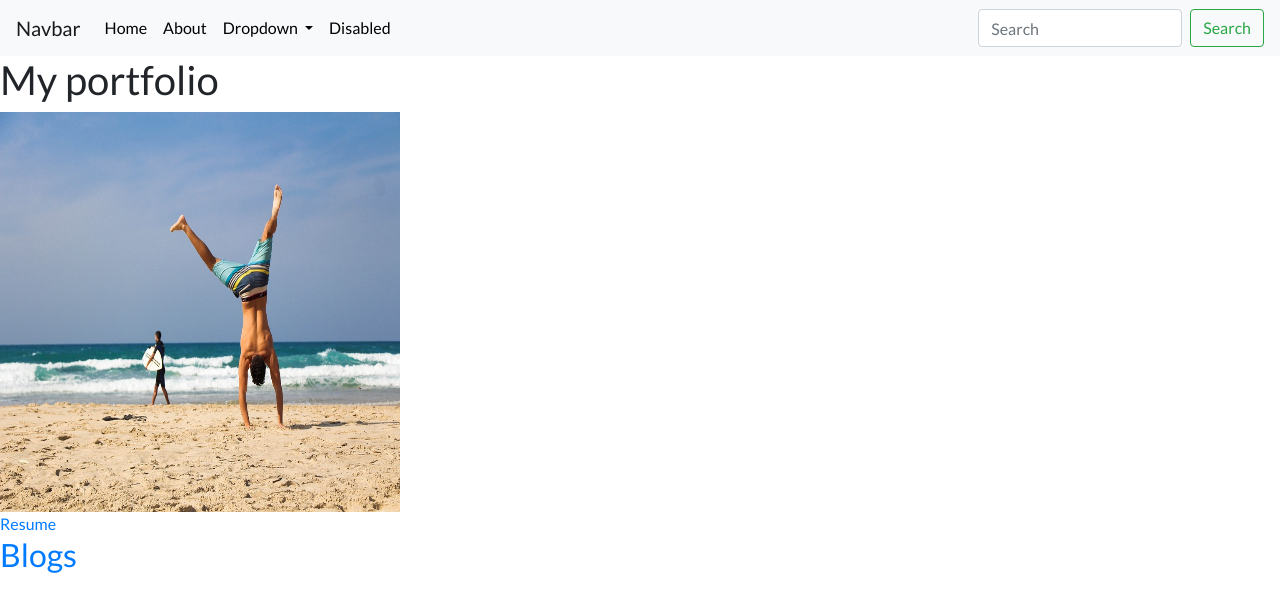
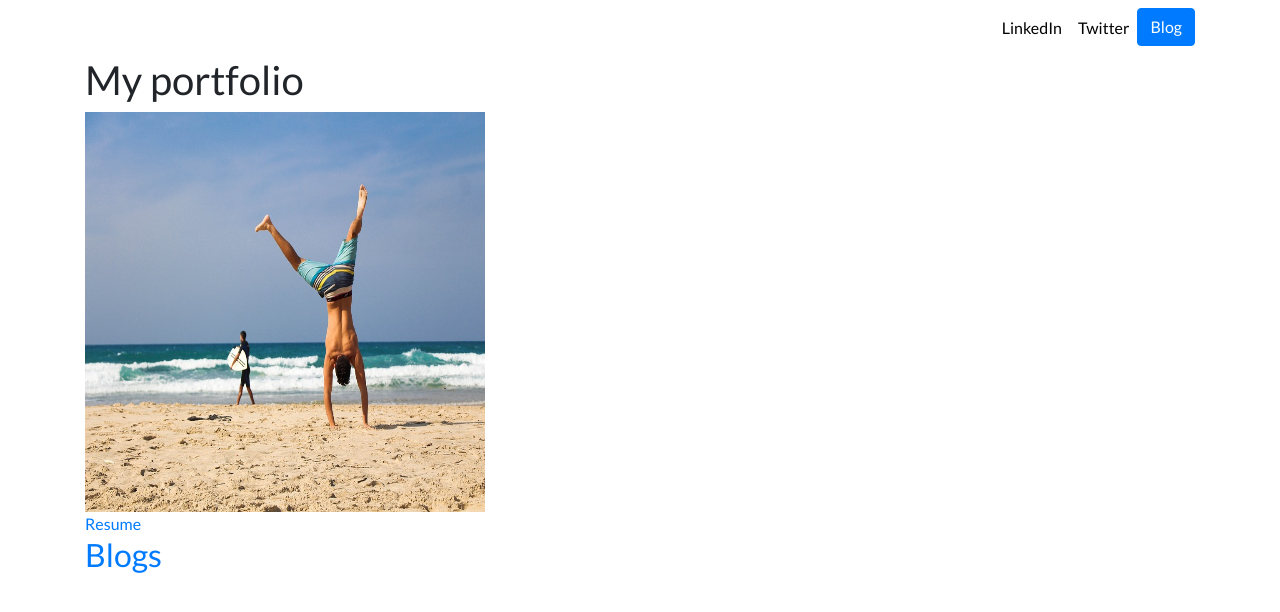
Before and after one commit to kmard/portfolio, a Django app: page / in a window 1280 px wide. Shown: the top 612 px of the page. Run offline with Django 3.2, Linux system fonts and the light colour scheme; data that the repository does not hold is empty.

Commit message:
upload navigate bar

```diff
--- a/src/portfolio/templates/portfolio/base.html
+++ b/src/portfolio/templates/portfolio/base.html
@@ -17,46 +17,38 @@
 <!--    <title>Portfolio</title>-->
   </head>
   <body>
-  <nav class="navbar navbar-expand-lg navbar-light bg-light">
-      <a class="navbar-brand" href="#">Navbar</a>
-      <button class="navbar-toggler" type="button" data-toggle="collapse" data-target="#navbarSupportedContent"
-              aria-controls="navbarSupportedContent" aria-expanded="false" aria-label="Toggle navigation">
+  <nav id="topNav" class="navbar navbar-expand-md navbar-light">
+      <div class="container">
+          <a class="navbar-brand" href="{% url 'home' %}">
+<!--              <img src="{% static " portfolio/Logo.png" %}" width="30" height="30" class="d-inline-block align-top"-->
+<!--              alt="Nick's Logo">-->
+<!--              <span>Nick Walter</span>-->
+          </a>
+          <button class="navbar-toggler" type="button" data-toggle="collapse" data-target="#navbarNav"
+                  aria-controls="navbarNav" aria-expanded="false" aria-label="Toggle navigation">
               <span class="navbar-toggler-icon"></span>
           </button>
-
-      <div class="collapse navbar-collapse" id="navbarSupportedContent">
-          <ul class="navbar-nav mr-auto">
-              <li class="nav-item active">
-                  <a class="nav-link" href="#">Home <span class="sr-only">(current)</span></a>
+          <div class="collapse navbar-collapse text-center" id="navbarNav">
+              <ul class="navbar-nav ml-auto">
+<!--                  <li class="nav-item">-->
+<!--                      <a class="nav-link" href="{% static 'portfolio/rez.pdf' %}'>Resume</a>-->
+<!--                  </li>-->
+                  <li class="nav-item">
+                      <a class="nav-link" href="https://www.linkedin.com" target="_blank">LinkedIn</a>
                   </li>
                   <li class="nav-item">
-                  <a class="nav-link" href="#">About</a>
+                      <a class="nav-link" href="https://twitter.com" target="_blank">Twitter</a>
                   </li>
-              <li class="nav-item dropdown">
-                  <a class="nav-link dropdown-toggle" href="#" id="navbarDropdown" role="button" data-toggle="dropdown"
-                     aria-haspopup="true" aria-expanded="false">
-                      Dropdown
-                  </a>
-                  <div class="dropdown-menu" aria-labelledby="navbarDropdown">
-                      <a class="dropdown-item" href="#">Action</a>
-                      <a class="dropdown-item" href="#">Another action</a>
-                      <div class="dropdown-divider"></div>
-                      <a class="dropdown-item" href="#">Something else here</a>
-                  </div>
-              </li>
-              <li class="nav-item">
-                  <a class="nav-link disabled" href="#" tabindex="-1" aria-disabled="true">Disabled</a>
+                  <li>
+                      <a role="button" href="{% url 'blog:all_blogs' %}" class="btn btn-primary">Blog</a>
                   </li>
               </ul>
-          <form class="form-inline my-2 my-lg-0">
-              <input class="form-control mr-sm-2" type="search" placeholder="Search" aria-label="Search">
-              <button class="btn btn-outline-success my-2 my-sm-0" type="submit">Search</button>
-          </form>
+          </div>
       </div>
   </nav>
-
-
-  {% block content %} {% endblock content %}
+  <div class="container">
+      {% block content %}{% endblock %}
+  </div>
 
   <!-- Optional JavaScript -->
   <!-- jQuery first, then Popper.js, then Bootstrap JS -->
```
Lines whose indentation alone changed are shown as unchanged.
